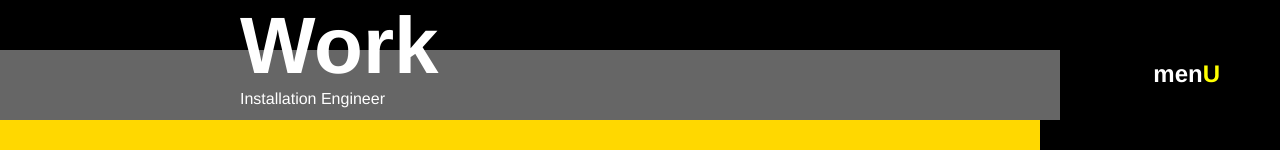
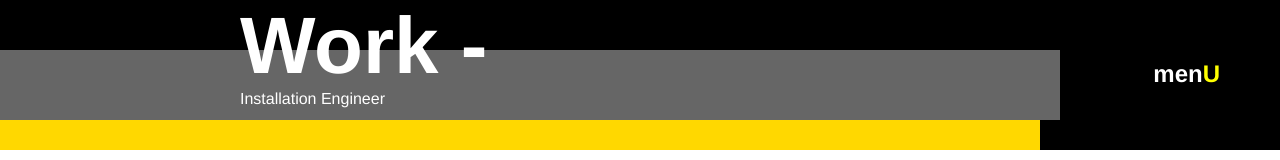
Before and after one commit to kmrtmk03/portfolio2019, a Vue app: page /work in a window 1280 px wide. Shown: the top 160 px of the page. Built offline with nearby package versions, Linux system fonts and the light colour scheme.

Commit message:
HerokuのTest

```diff
--- a/src/views/Profile.vue
+++ b/src/views/Profile.vue
@@ -104,7 +104,7 @@ export default {
         }
     },
     mounted() {
-        store.state.currentPage = 'Profile'
+        store.state.currentPage = 'Profil'
     }
 }
 </script>
--- a/src/views/Work.vue
+++ b/src/views/Work.vue
@@ -22,7 +22,7 @@ export default {
     },
     data: function() {
         return {
-            title: 'Work'
+            title: 'Work -'
         }
     }
 }
```
Also changed, not shown: 5 other files (tests, documents, lock files or other folders).
